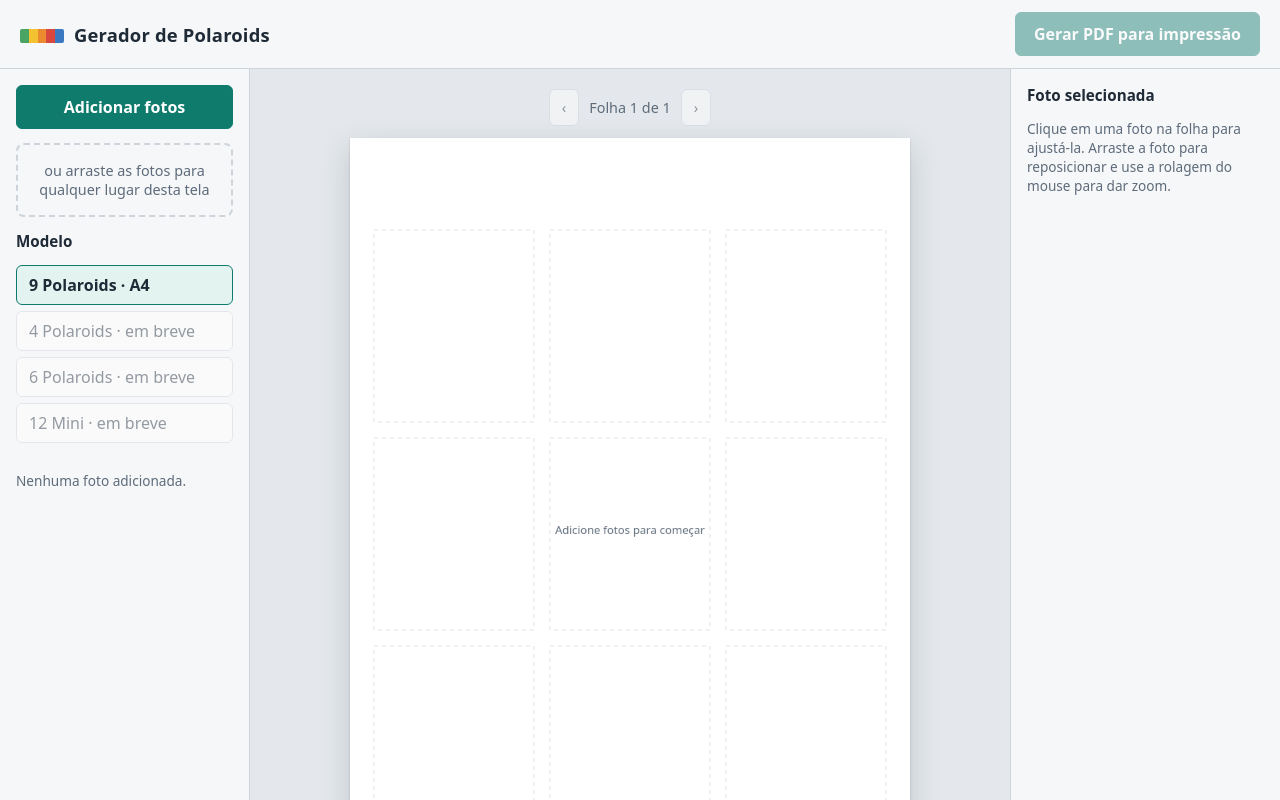
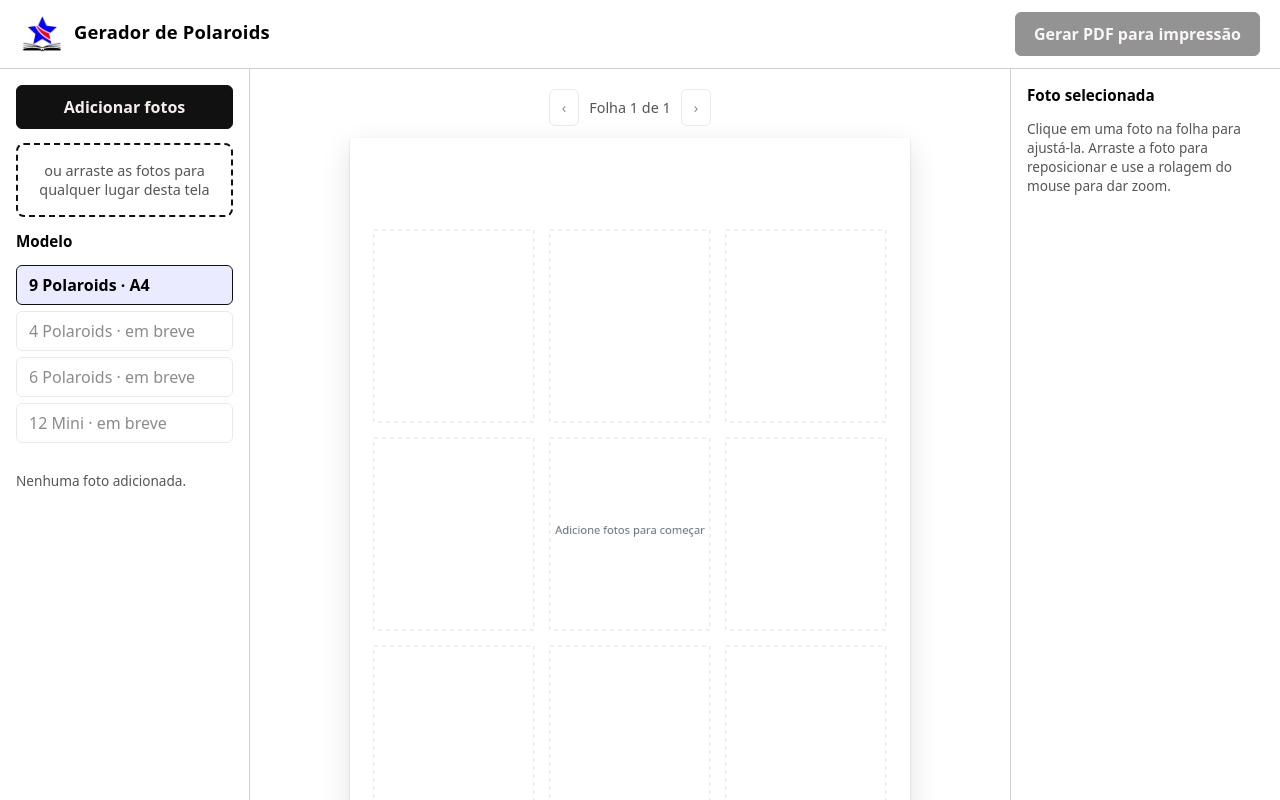
Before and after one commit to raua-hipolito/servicos, a plain HTML site: page index.html in a window 1280 px wide. Drawn offline with nearby package versions, Linux system fonts and the light colour scheme.

Commit message:
criando gerador de polaroid

```diff
--- a/index.html
+++ b/index.html
@@ -9,7 +9,7 @@
 <body>
 
 <header>
-  <h1><span class="stripe"><i></i><i></i><i></i><i></i><i></i></span>Gerador de Polaroids</h1>
+  <h1><img src="logo.jpg" alt="Logo" class="logo">Gerador de Polaroids</h1>
   <button id="btnPdf" class="primary" disabled>Gerar PDF para impressão</button>
 </header>
 
--- a/style.css
+++ b/style.css
@@ -1,15 +1,22 @@
+
 :root {
-  --bg: #e4e8ec;
-  --panel: #f6f7f9;
-  --ink: #1f2a37;
-  --muted: #5d6b7a;
-  --line: #cdd4dc;
-  --accent: #0f7b6c;
-  --accent-ink: #ffffff;
+  --bg: #ffffff;
+  --panel: #ffffff;
+  --ink: #000000;
+  --muted: #555555;
+  --line: #d0d0d0;
+  --accent: #111111;
+  --accent-ink: #f6eded;
 }
 
-* { box-sizing: border-box; }
-html, body { margin: 0; height: 100%; }
+* {
+  box-sizing: border-box;
+}
+
+html, body {
+  margin: 0;
+  height: 100%;
+}
 
 body {
   font-family: system-ui, -apple-system, "Segoe UI", Roboto, sans-serif;
@@ -29,40 +36,49 @@ header {
   background: var(--panel);
   border-bottom: 1px solid var(--line);
 }
-header h1 { margin: 0; font-size: 1.15rem; font-weight: 650; letter-spacing: .01em; }
 
-.stripe {
-  display: inline-flex;
+header h1 {
+  margin: 0;
+  font-size: 1.15rem;
+  font-weight: 650;
+  letter-spacing: .01em;
+}
+
+.logo {
+  display: inline-block;
   vertical-align: middle;
   margin-right: 10px;
-  height: 14px;
   width: 44px;
-  border-radius: 2px;
-  overflow: hidden;
+  height: 44px;
+  object-fit: contain;
 }
-.stripe i { flex: 1; }
-.stripe i:nth-child(1) { background: #4aa564; }
-.stripe i:nth-child(2) { background: #f2c230; }
-.stripe i:nth-child(3) { background: #ec8a2f; }
-.stripe i:nth-child(4) { background: #d9473f; }
-.stripe i:nth-child(5) { background: #3a78c2; }
 
 /* ---------- Botões ---------- */
 button, .btn {
   font: inherit;
   cursor: pointer;
   border: 1px solid var(--line);
-  background: #fff;
+  background: #ffffff;
   color: var(--ink);
   padding: 8px 12px;
   border-radius: 6px;
   display: inline-block;
   text-align: center;
 }
-button:hover:not(:disabled), .btn:hover { border-color: var(--accent); }
-button:disabled { opacity: .45; cursor: not-allowed; }
-button:focus-visible, .btn:focus-within, input:focus-visible {
-  outline: 3px solid #7cc9bd;
+
+button:hover:not(:disabled), .btn:hover {
+  border-color: var(--accent);
+}
+
+button:disabled {
+  opacity: .45;
+  cursor: not-allowed;
+}
+
+button:focus-visible,
+.btn:focus-within,
+input:focus-visible {
+  outline: 3px solid #fe0000;
   outline-offset: 1px;
 }
 
@@ -73,8 +89,15 @@ button:focus-visible, .btn:focus-within, input:focus-visible {
   font-weight: 600;
   padding: 10px 18px;
 }
-.primary:hover:not(:disabled) { background: #0b6358; border-color: #0b6358; }
-.btn-full { width: 100%; }
+
+.primary:hover:not(:disabled) {
+  background: #fe0000;
+  border-color: #fe0000;
+}
+
+.btn-full {
+  width: 100%;
+}
 
 /* ---------- Layout principal ---------- */
 main {
@@ -92,33 +115,61 @@ aside {
   flex-direction: column;
   gap: 14px;
 }
-aside.left  { border-right: 1px solid var(--line); }
-aside.right { border-left: 1px solid var(--line); }
 
-h2 { margin: 0; font-size: .95rem; font-weight: 650; }
-.hint { color: var(--muted); font-size: .85rem; line-height: 1.4; margin: 0; }
-#status { font-size: .85rem; color: var(--muted); }
+aside.left {
+  border-right: 1px solid var(--line);
+}
+
+aside.right {
+  border-left: 1px solid var(--line);
+}
+
+h2 {
+  margin: 0;
+  font-size: .95rem;
+  font-weight: 650;
+}
+
+.hint {
+  color: var(--muted);
+  font-size: .85rem;
+  line-height: 1.4;
+  margin: 0;
+}
+
+#status {
+  font-size: .85rem;
+  color: var(--muted);
+}
 
 /* ---------- Painel esquerdo ---------- */
 .drop {
-  border: 2px dashed var(--line);
+  border: 2px dashed var(--accent);
   border-radius: 8px;
   padding: 16px;
   text-align: center;
   color: var(--muted);
   font-size: .9rem;
 }
+
 body.dragging .drop {
-  border-color: var(--accent);
-  background: #e3f3f0;
+  border-color: #0000fe;
+  background: rgba(0, 0, 254, 0.08);
   color: var(--ink);
 }
 
-.models { display: grid; gap: 6px; }
-.models button { text-align: left; }
+.models {
+  display: grid;
+  gap: 6px;
+}
+
+.models button {
+  text-align: left;
+}
+
 .models button.on {
   border-color: var(--accent);
-  background: #e3f3f0;
+  background: rgba(0, 0, 254, 0.08);
   font-weight: 600;
 }
 
@@ -131,28 +182,65 @@ body.dragging .drop {
   align-items: center;
   gap: 12px;
 }
-.pager { display: flex; align-items: center; gap: 10px; font-size: .9rem; color: var(--muted); }
+
+.pager {
+  display: flex;
+  align-items: center;
+  gap: 10px;
+  font-size: .9rem;
+  color: var(--muted);
+}
 
 #sheet {
   width: 100%;
   max-width: 560px;
   height: auto;
-  background: #fff;
-  box-shadow: 0 1px 2px rgba(0, 0, 0, .18), 0 10px 28px rgba(31, 42, 55, .18);
+  background: #ffffff;
+  box-shadow: 0 1px 2px rgba(0, 0, 0, .18),
+              0 10px 28px rgba(0, 0, 0, .12);
   touch-action: none;
   cursor: default;
 }
 
 /* ---------- Painel direito ---------- */
-#controls { flex-direction: column; gap: 14px; }
-.row { display: flex; gap: 8px; }
-.row > * { flex: 1; }
-label.field { display: grid; gap: 6px; font-size: .9rem; }
-input[type=range] { width: 100%; accent-color: var(--accent); }
+#controls {
+  flex-direction: column;
+  gap: 14px;
+}
+
+.row {
+  display: flex;
+  gap: 8px;
+}
+
+.row > * {
+  flex: 1;
+}
+
+label.field {
+  display: grid;
+  gap: 6px;
+  font-size: .9rem;
+}
+
+input[type=range] {
+  width: 100%;
+  accent-color: #0000fe;
+}
 
 /* ---------- Telas pequenas ---------- */
 @media (max-width: 900px) {
-  main { grid-template-columns: 1fr; }
-  aside.left, aside.right { border: 0; border-bottom: 1px solid var(--line); }
-  body { height: auto; }
+  main {
+    grid-template-columns: 1fr;
+  }
+
+  aside.left,
+  aside.right {
+    border: 0;
+    border-bottom: 1px solid var(--line);
+  }
+
+  body {
+    height: auto;
+  }
 }
```
Also changed, not shown: logo.jpg (added).
